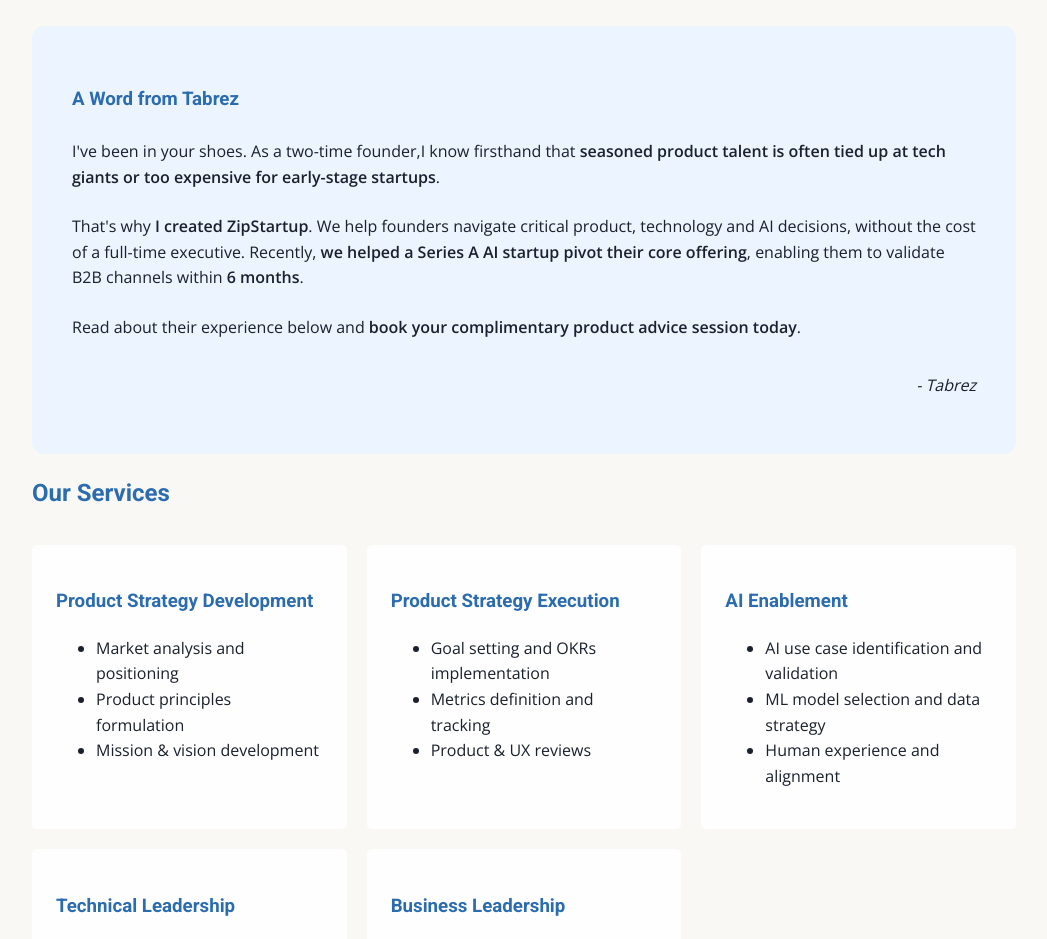
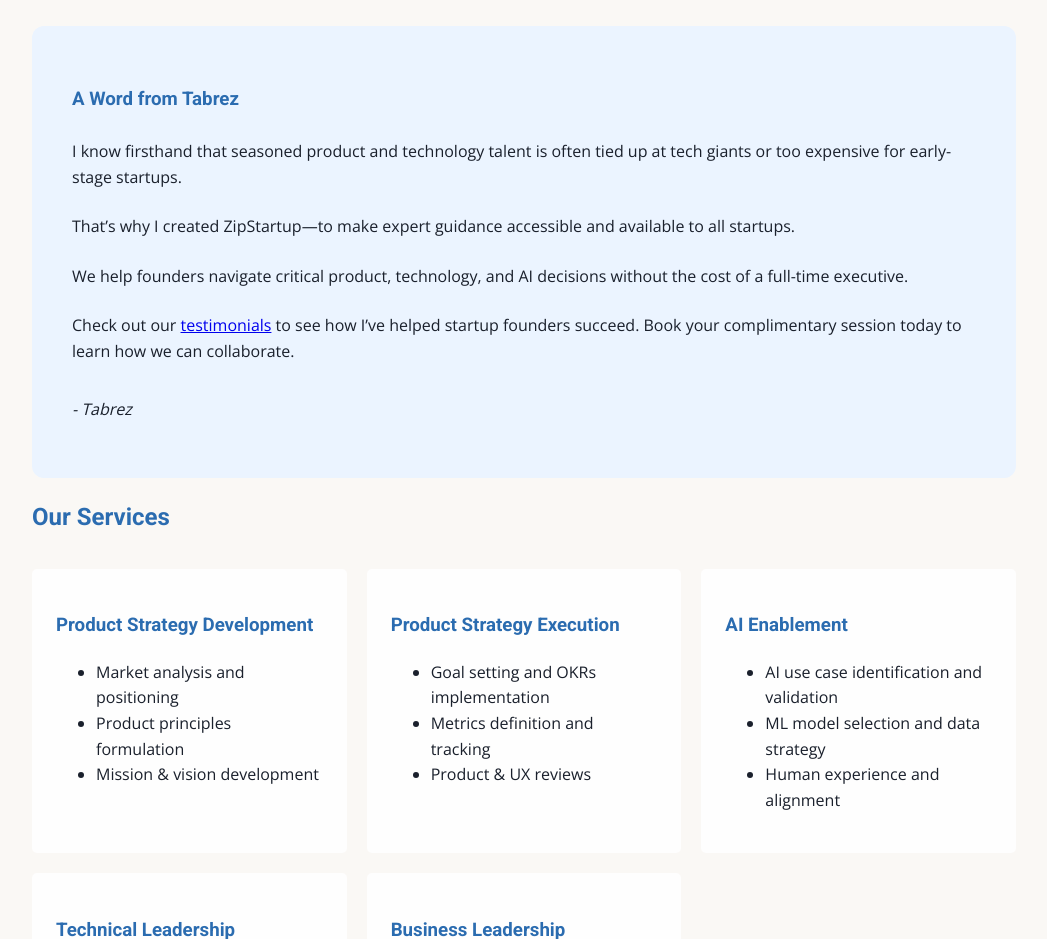
Before and after one commit to zipstartup/zipstartup, a plain HTML site: page index.html in a window 1280 px wide. Shown: the part 860-1799 px from the top of the page, without its empty margins (116-1163 px from the left). Drawn offline with nearby package versions, Linux system fonts and the light colour scheme.

Commit message:
Simplify word from tabrez

```diff
--- a/index.html
+++ b/index.html
@@ -533,13 +533,22 @@
             <!-- Bottom Row: Word from Tabrez -->
             <div style="background-color: #EBF4FF; padding: 2.5rem; border-radius: 12px;">
                 <h3 style="color: var(--primary-color); margin-bottom: 1.5rem;">A Word from Tabrez</h3>
-                <p style="margin-bottom: 1.5rem;">I've been in your shoes. As a two-time founder,I know firsthand that <strong>seasoned product talent is often tied up at tech giants or too expensive for early-stage startups</strong>.</p>
+                <p style="margin-bottom: 1.5rem;">I know firsthand that seasoned product and technology talent is often tied up at tech giants or too expensive for early-stage startups.</p>
 
-                <p style="margin-bottom: 1.5rem;">That's why <strong>I created ZipStartup</strong>. We help founders navigate critical product, technology and AI decisions, without the cost of a full-time executive. Recently, <strong>we helped a Series A AI startup pivot their core offering</strong>, enabling them to validate B2B channels within <strong>6 months</strong>.</p>
 
-                <p>Read about their experience below and <strong>book your complimentary product advice session today</strong>.</p>
 
-                <p style="margin-top: 2rem; text-align: right; font-style: italic;">- Tabrez</p>
+
+
+
+                <p style="margin-bottom: 1.5rem;">That’s why I created ZipStartup—to make expert guidance accessible and available to all startups.</p>
+
+		                    <p style="margin-bottom: 1.5rem;">We help founders navigate critical product, technology, and AI decisions without the cost of a full-time executive.</p>
+
+
+		    <p style="margin-bottom: 1.5rem;">Check out our <a href="#testimonials">testimonials</a> to see how I’ve helped startup founders succeed. Book your complimentary session today to learn how we can collaborate.
+
+
+                <p style="margin-top: 2rem; text-align: left; font-style: italic;">- Tabrez</p>
             </div>
         </section>
 
```
